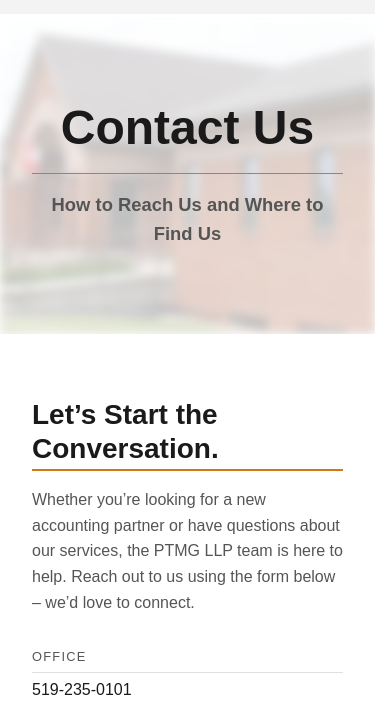
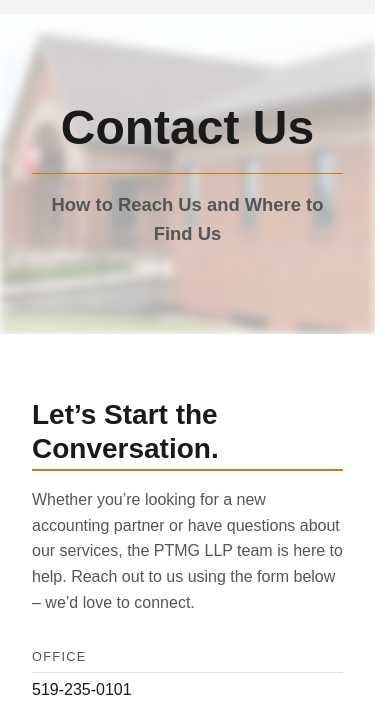
Before and after one commit to jeffreyboersma/ptmg, a website built with Vite: page src/contact.html in a window 390 px wide. Shown: the part 71-786 px from the top of the page. Built offline with nearby package versions, Linux system fonts and the light colour scheme; files whose address does not match are found by name; a web font is replaced by a local one.

Commit message:
image fix mobile test

```diff
--- a/src/css/pages/_generic.scss
+++ b/src/css/pages/_generic.scss
@@ -32,6 +32,12 @@
         z-index: -1;
         filter: blur(5px);
         opacity: 0.25;
+    }
+
+    @media (max-width: 768px) {
+        .hero-image img {
+            opacity: 0.35;
+        }
     }
 
     // Modifier classes for tints
```
